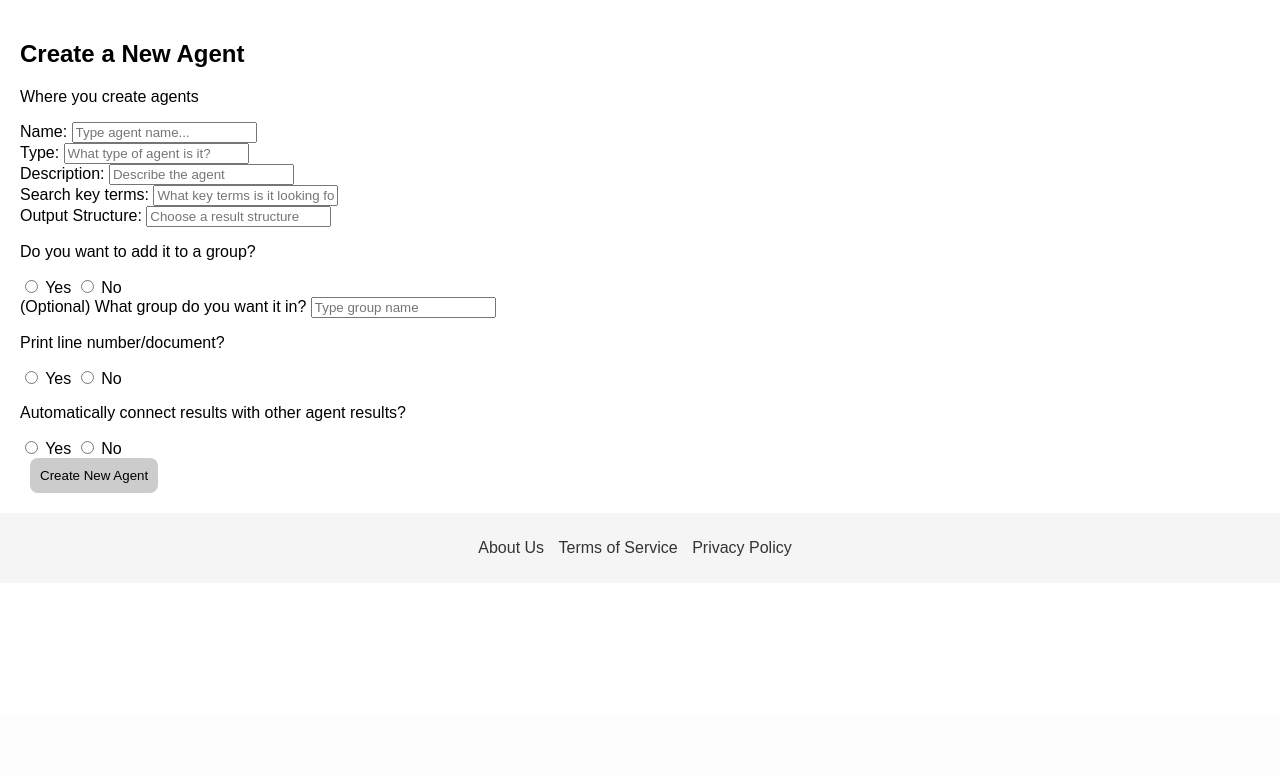
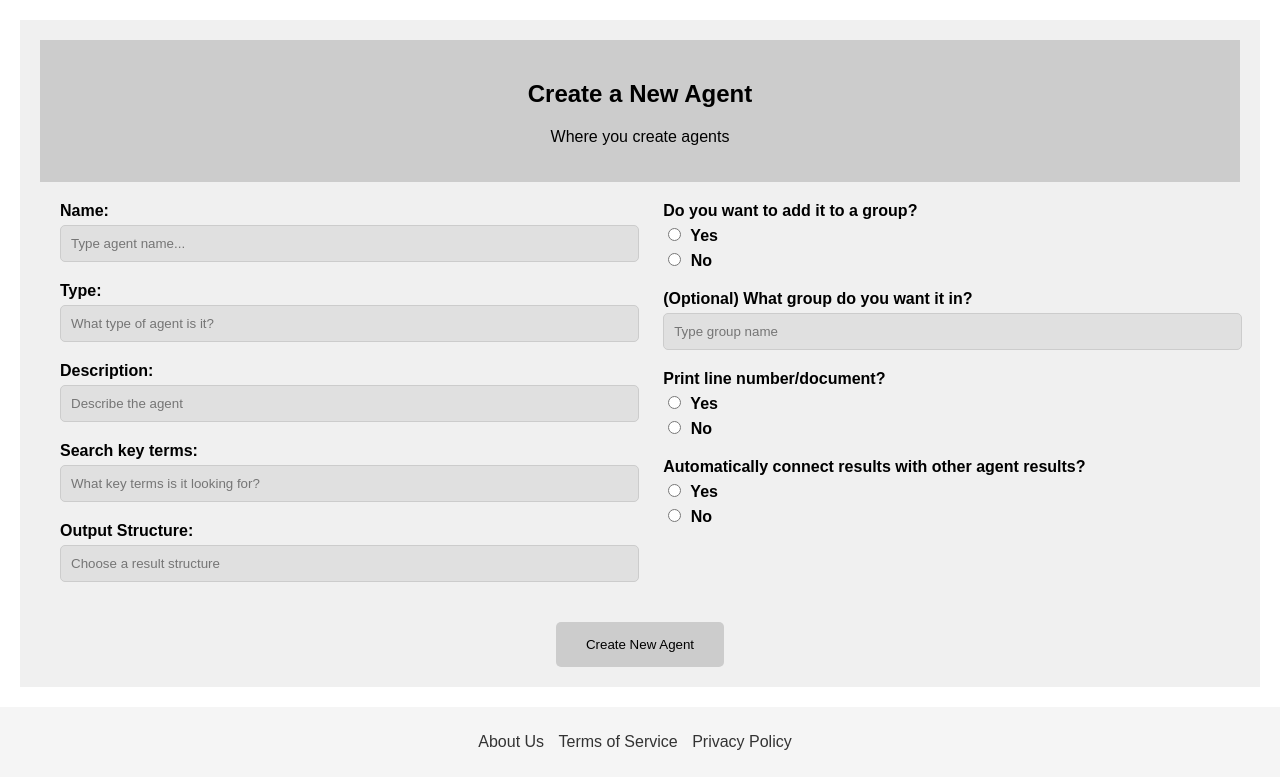
Before and after one commit to mmetwaly-purdue/CNIT581_Web_Development, a Flask app: page /create_agent in a window 1280 px wide. Shown: the part 85-862 px from the top of the page. Before the commit the page ends 641 px from the top, so only its background shows below. Run offline with Flask 3, Linux system fonts and the light colour scheme.

Commit message:
Update main.css

```diff
--- a/static/main.css
+++ b/static/main.css
@@ -618,3 +618,75 @@ textarea {
 .agent-button:hover .tooltip {
     display: block;
 }
+
+/* Create a New Agent Page Specific Styling */
+.create-agent {
+    padding: 20px;
+    text-align: center;
+    background-color: #f0f0f0;
+}
+
+.create-agent-header {
+    background-color: #ccc;
+    padding: 20px;
+    text-align: center;
+}
+
+.create-agent-container {
+    display: flex;
+    justify-content: space-between;
+    padding: 20px;
+    gap: 40px;
+}
+
+.create-agent-form, .create-agent-options {
+    width: 48%;
+    display: flex;
+    flex-direction: column;
+    gap: 20px;
+}
+
+.form-group {
+    display: flex;
+    flex-direction: column;
+    align-items: flex-start;
+    gap: 5px;
+}
+
+.form-group label {
+    font-weight: bold;
+}
+
+.form-group input[type="text"] {
+    width: 100%;
+    padding: 10px;
+    border: 1px solid #ccc;
+    background-color: #e0e0e0;
+    border-radius: 5px;
+}
+
+.form-group p {
+    margin: 0;
+    font-weight: bold;
+}
+
+.form-group label input[type="radio"] {
+    margin-right: 5px;
+}
+
+.create-agent-button {
+    text-align: center;
+    margin-top: 20px;
+}
+
+.create-agent-button button {
+    padding: 15px 30px;
+    background-color: #ccc;
+    border: none;
+    border-radius: 5px;
+    cursor: pointer;
+}
+
+.create-agent-button button:hover {
+    background-color: #bbb;
+}
```
